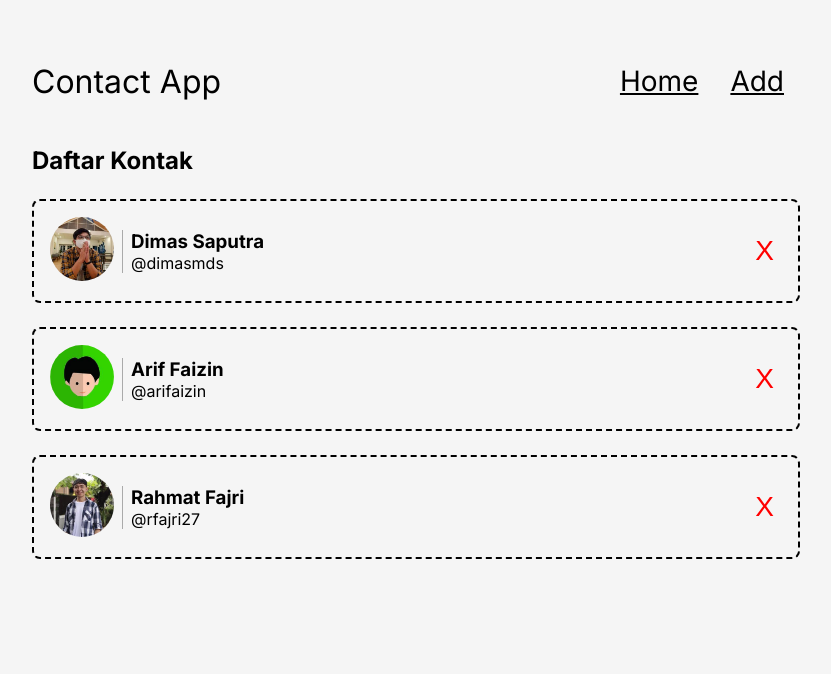
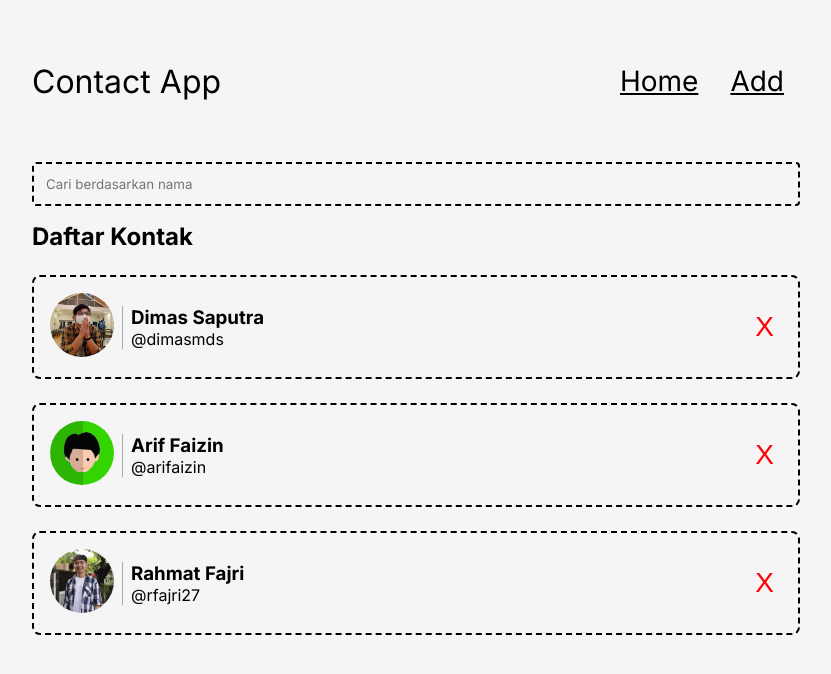
Before and after one commit to IrsalLaz/contacts-app-react, a React (Vite) app: page / in a window 1280 px wide. Shown: the top 674 px of the page, without its empty margins (224-1055 px from the left). Built offline with nearby package versions, Linux system fonts and the light colour scheme.

Commit message:
feat: add search using useSearchParams
search can be done by typing at the searchBar or in the Url with query parameter

```diff
--- a/src/components/ContactApp.jsx
+++ b/src/components/ContactApp.jsx
@@ -1,6 +1,4 @@
 import React from "react";
-import ContactList from "./ContactList";
-import ContactInput from "./ContactInput";
 import Navigation from "./Navigation";
 import { Route, Routes } from "react-router-dom";
 import HomePage from "../pages/HomePage";
--- /dev/null
+++ b/src/components/SearchBar.jsx
@@ -0,0 +1,21 @@
+import React from "react";
+import PropTypes from "prop-types";
+
+function SearchBar({ keyword, keywordChange }) {
+	return (
+		<input
+			type="text"
+			className="search-bar"
+			placeholder="Cari berdasarkan nama"
+			value={keyword}
+			onChange={(event) => keywordChange(event.target.value)}
+		/>
+	);
+}
+
+SearchBar.propTypes = {
+	keyword: PropTypes.string.isRequired,
+	keywordChange: PropTypes.func.isRequired,
+};
+
+export default SearchBar;
--- a/src/pages/HomePage.jsx
+++ b/src/pages/HomePage.jsx
@@ -1,6 +1,9 @@
 import React from "react";
 import ContactList from "../components/ContactList";
+import SearchBar from "../components/SearchBar";
 import { getContacts, deleteContact } from "../utils/data";
+import { useSearchParams } from "react-router-dom";
+import PropTypes from "prop-types";
 
 class HomePage extends React.Component {
 	constructor(props) {
@@ -8,9 +11,11 @@
 
 		this.state = {
 			contacts: getContacts(),
+			keyword: props.defaultKeyword || "",
 		};
 
 		this.onDeleteHandler = this.onDeleteHandler.bind(this);
+		this.onKeywordChangeHandler = this.onKeywordChangeHandler.bind(this);
 	}
 
 	onDeleteHandler(id) {
@@ -23,17 +28,55 @@
 		});
 	}
 
+	onKeywordChangeHandler(keyword) {
+		this.setState(() => {
+			return {
+				keyword,
+			};
+		});
+
+		this.props.keywordChange(keyword);
+	}
+
 	render() {
+		const contacts = this.state.contacts.filter((contact) => {
+			return contact.name
+				.toLowerCase()
+				.includes(this.state.keyword.toLowerCase());
+		});
+
 		return (
 			<section>
+				<SearchBar
+					keyword={this.state.keyword}
+					keywordChange={this.onKeywordChangeHandler}
+				/>
+
 				<h2>Daftar Kontak</h2>
-				<ContactList
-					contacts={this.state.contacts}
-					onDelete={this.onDeleteHandler}
-				/>
+
+				<ContactList contacts={contacts} onDelete={this.onDeleteHandler} />
 			</section>
 		);
 	}
 }
 
-export default HomePage;
+function HomePageWrapper() {
+	const [searchParams, setSearchParams] = useSearchParams();
+
+	const keyword = searchParams.get("keyword");
+
+	function changeSearchParams(keyword) {
+		setSearchParams({ keyword });
+	}
+
+	return (
+		<HomePage defaultKeyword={keyword} keywordChange={changeSearchParams} />
+	);
+}
+
+HomePage.propTypes = {
+	defaultKeyword: PropTypes.string.isRequired,
+	keywordChange: PropTypes.func.isRequired,
+};
+
+export default HomePageWrapper;
```
